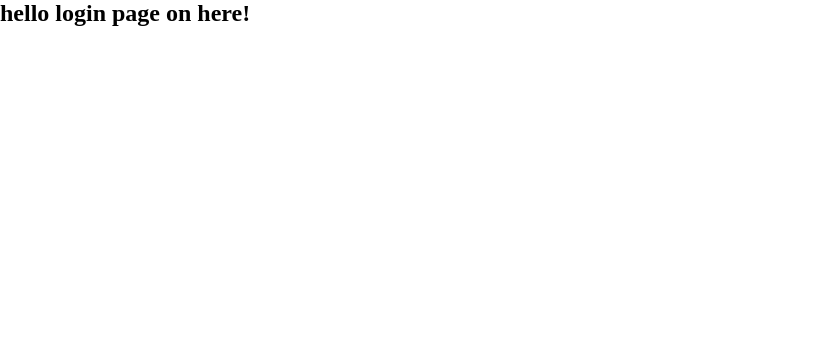
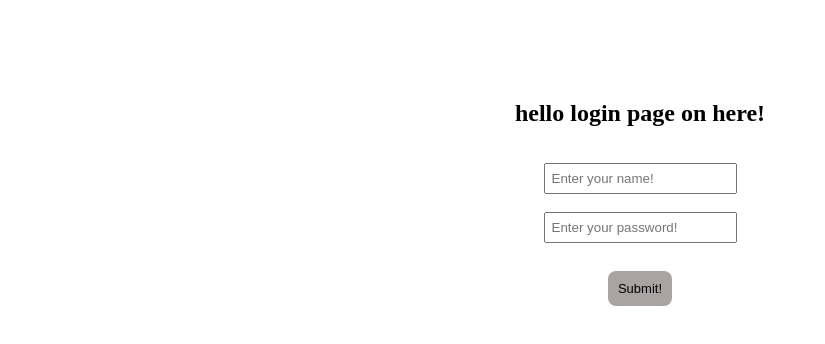
Before and after one commit to Yasin152-sketch/Redux-route, a React (Vite) app: page /Login in a window 1280 px wide. Shown: the top 344 px of the page, without its empty margins (0-825 px from the left). Built offline with nearby package versions, Linux system fonts and the light colour scheme.

Commit message:
login page created!

```diff
--- a/src/App.css
+++ b/src/App.css
@@ -1,4 +1,4 @@
-.counter {
+/* .counter {
   font-size: 16px;
   padding: 5px 10px;
   border-radius: 5px;
@@ -182,3 +182,22 @@
     border-right-color: var(--border);
   }
 }
+ */
+
+.login {
+  text-align: center;
+  margin-top: 100px;
+}
+
+.btn{
+  padding: 10px;
+  font-size: 13px;
+  border-radius: 8px;
+  cursor: pointer;
+  color: black;
+  background-color: rgb(170, 163, 163);
+}
+.btn:hover{
+  background-color:whitesmoke;
+  color: black;
+}
--- a/src/login.jsx
+++ b/src/login.jsx
@@ -1,9 +1,42 @@
-function Login(){
-    return(
-        <>
-        <h2>hello login page on here!</h2>
-        </>
-    )
+import { useActionState } from "react";
+import "../src/App.css";
+function Login() {
+  async function handledata(predata, currdata) {
+    const name = currdata.get("name");
+    const password = currdata.get("password");
+    await new Promise((r) => setTimeout(r, 2000));
+    if (name !== "yasin" || password !== "1234") {
+      alert("invalid password or invalid name!");
+      console.log(name, password);
+      return { error: "invalid password or invalid name!" };
+    } else {
+      return { success: "your credaitails is correct!" };
+    }
+  }
+  const [data, action, pending] = useActionState(handledata, {});
+  console.log(data);
+  return (
+    <form action={action} className="login">
+      <h2>hello login page on here!</h2>
+      <br></br>
+      <br></br>
+      <input type="text" placeholder="Enter your name!" name="name" />
+      <br></br>
+      <br></br>
+      <input
+        type="password"
+        placeholder="Enter your password!"
+        name="password"
+      />
+      <br></br>
+      <br></br>
+      <button type="submit" className="btn">Submit!</button>
+      <br></br>
+      <br></br>
+      {data?.success && <p style={{ color: "green" }}>{data?.success}</p>}
+      {data?.error && <p style={{ color: "red" }}>{data?.error}</p>}
+    </form>
+  );
 }
 
-export default Login
+export default Login;
```
